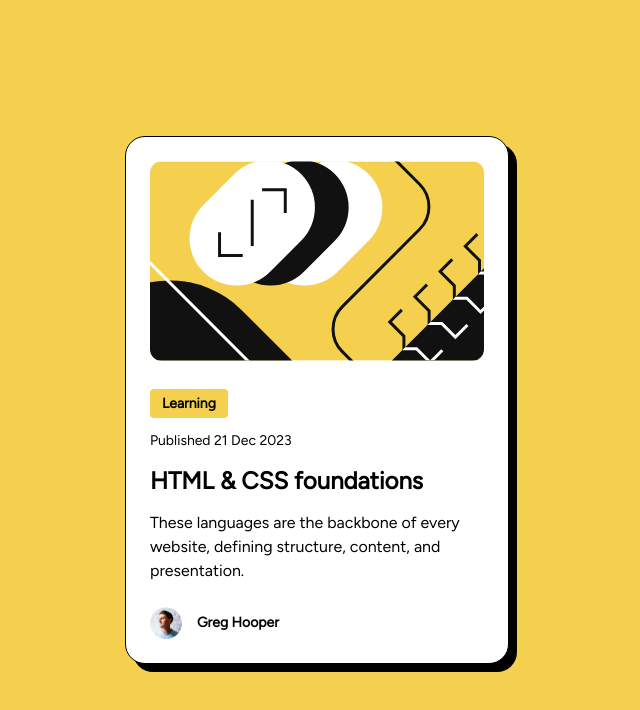
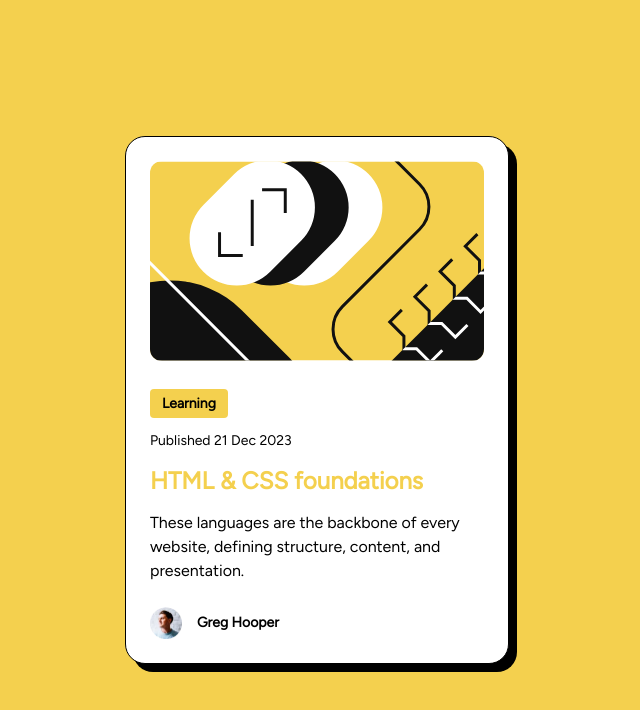
Before and after one commit to pankajb085/FrontendMentorChallenges, a plain HTML site: page Blog Card/index.html in a window 1280 px wide. In both pictures the pointer is over the element 640 px from the left and 399 px from the top of the page. Shown: the whole page, without its empty margins (323-963 px from the left). Drawn offline with Linux system fonts and the light colour scheme.

Commit message:
hover changes

```diff
--- a/Blog Card/styles.css
+++ b/Blog Card/styles.css
@@ -33,6 +33,13 @@ body {
     border-radius: 20px;
     padding: 1.5rem;
     box-shadow: .5rem .5rem;
+
+    &:where(:hover, :focus, :active) {
+        cursor: pointer;
+        .card-title{
+            color: var(--accent-color);
+        }
+    }
 }
 
 .card-img {
```
